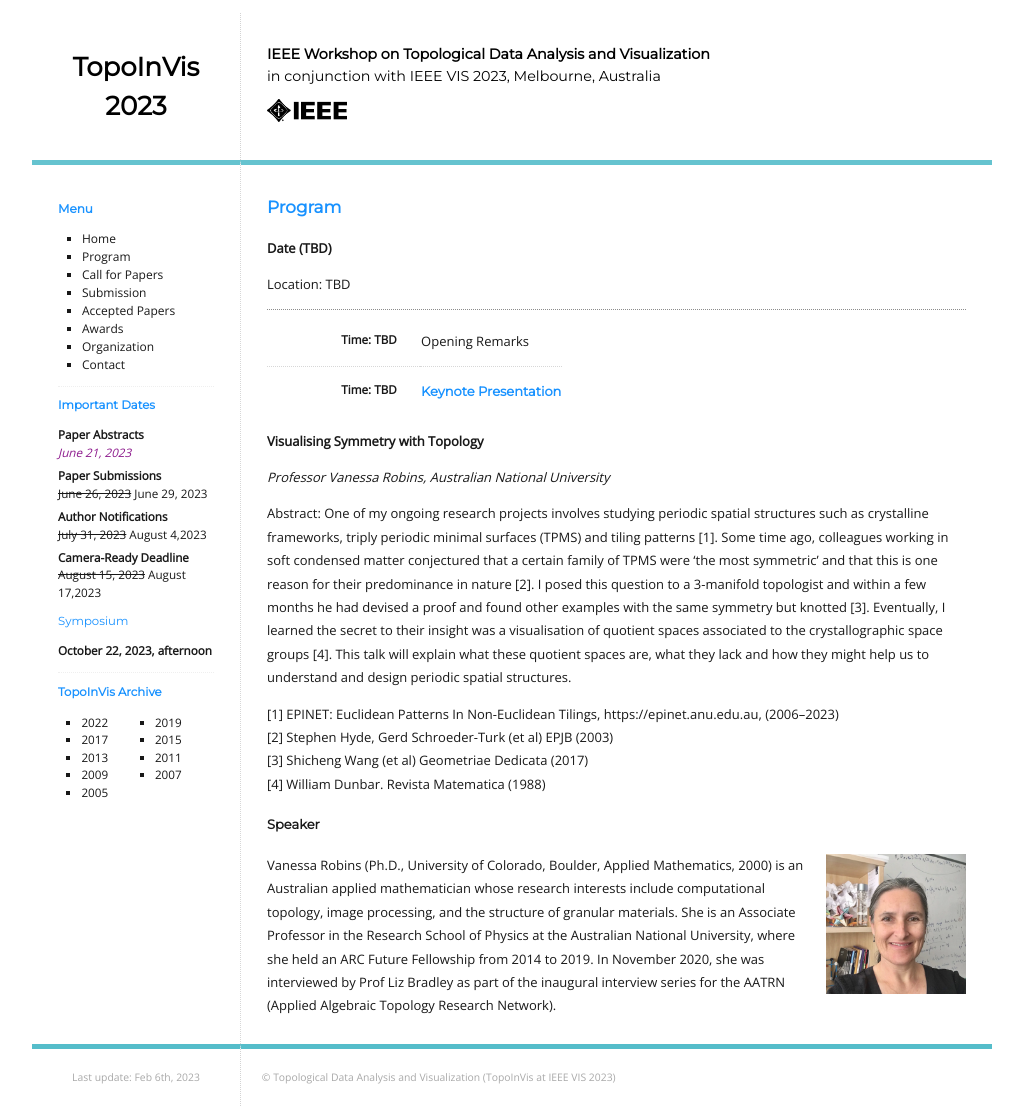
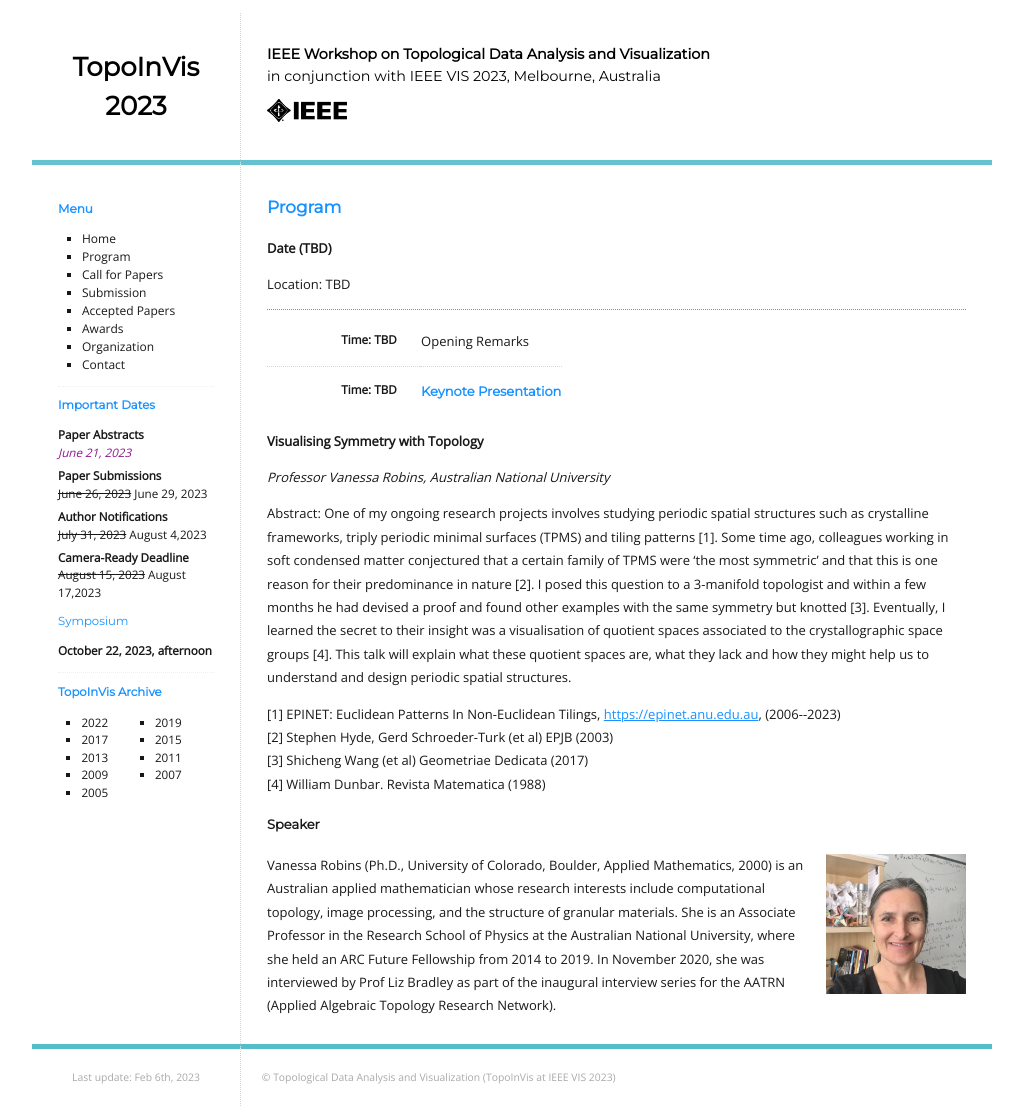
Before and after one commit to TopoInVis-Workshop/2024, a Jekyll site: the page built from _pages/program.md, in a window 1280 px wide. Shown: the whole page, without its empty margins (128-1151 px from the left). Built offline with Jekyll 4.4.1, drawn with Linux system fonts in a browser that asks for light colours.

```diff
--- a/_pages/program.md
+++ b/_pages/program.md
@@ -33,10 +33,10 @@ _Professor Vanessa Robins, Australian National University_
 
 Abstract: One of my ongoing research projects involves studying periodic spatial structures such as crystalline frameworks, triply periodic minimal surfaces (TPMS) and tiling patterns [1]. Some time ago, colleagues working in soft condensed matter conjectured that a certain family of TPMS were ‘the most symmetric’ and that this is one reason for their predominance in nature [2].  I posed this question to a 3-manifold topologist and within a few months he had devised a proof and found other examples with the same symmetry but knotted [3]. Eventually, I learned the secret to their insight was a visualisation of quotient spaces associated to the crystallographic space groups [4]. This talk will explain what these quotient spaces are, what they lack and how they might help us to understand and design periodic spatial structures.
 
-[1] EPINET: Euclidean Patterns In Non-Euclidean Tilings, https://epinet.anu.edu.au, (2006--2023)<br />
+<p>[1] EPINET: Euclidean Patterns In Non-Euclidean Tilings, <a href="https://epinet.anu.edu.au">https://epinet.anu.edu.au</a>, (2006--2023)<br />
 [2] Stephen Hyde, Gerd Schroeder-Turk (et al) EPJB (2003) <br />
 [3] Shicheng Wang (et al) Geometriae Dedicata (2017)<br />
-[4] William Dunbar. Revista Matematica (1988)
+[4] William Dunbar. Revista Matematica (1988) </p>
 
 #### Speaker
 
```
